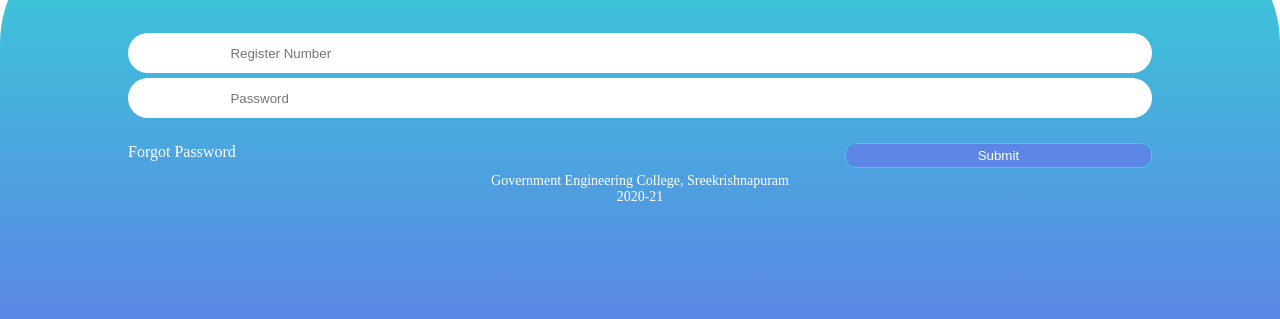
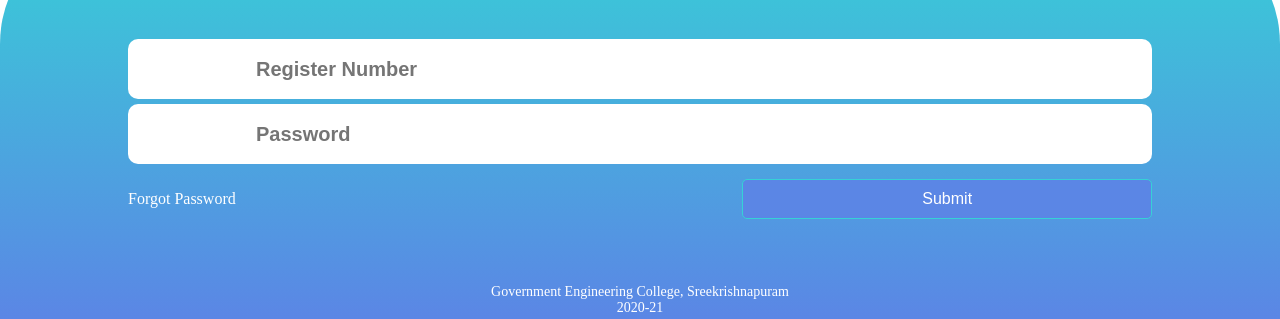
Before and after one commit to dev-athul/college-ui-ux, a plain HTML site: page index.html in a window 1280 px wide. Shown: the part 481-800 px from the top of the page. Drawn offline with Linux system fonts and the light colour scheme.

Commit message:
login properly alligned

```diff
--- a/styles.css
+++ b/styles.css
@@ -29,41 +29,59 @@
     flex-direction: column;
     width: 100%;
     align-items: center;
+    position: absolute;
+    top: 30%;
 }
 .login-box .form>input{
-    border-radius: 200px;
+    border-radius: 10px;
     height: 3em;
     width: 80%;
     margin-bottom: 5px;
     border: none;
     outline: none;
+    color: rgb(73, 73, 73);
+    font-size: 20px;
+    padding: 0 10%;
+    font-weight: 700;
 }
 .login-box .form input::placeholder{
     position: relative;
-    left: 10%;
+
 }
 .login-box .form .submit{
     display: flex;
     width: 80%;
     justify-content: space-between;
     position: relative;
-    top: 5px;
-    margin-top: 15px;
+    top: 10px;
+
     margin-bottom: 10px;
+    align-items: center;
 }
 .login-box .form .submit p{
-
+ font-weight: 100;
 }
 .login-box .form .submit input{
-    width: 30%;
-    height: 25px;
-    border-radius: 10px;
+    width: 40%;
+    height: 40px;
+    border-radius: 5px;
     border: none;
     background-color: #5b86e5;
     border: 1.5px solid #36d1d6;
+    font-size: 16px;
+    outline: NONE;
 }
+.login-box .form .submit input:hover{
+    background-color: #1f56ce;
+}
+.login-box .form .submit input:active{
+    background-color: #1f56ce;
+}
+
 p.footer{
     font-weight: 100;
     font-size: 14px;
     text-align: center;
+    position: absolute;
+    bottom: 3px;
 }
```
